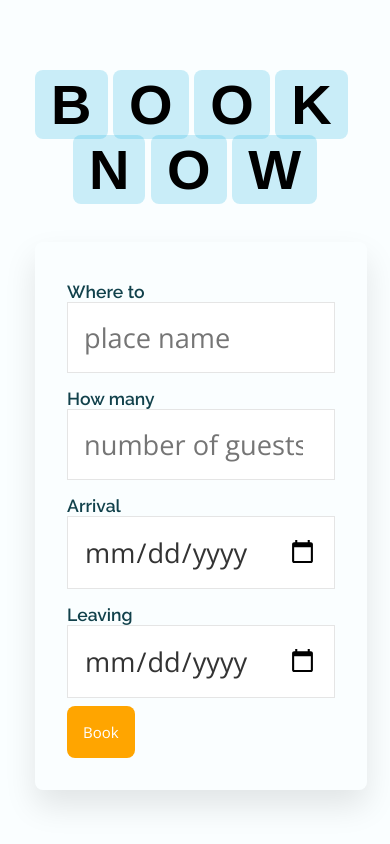
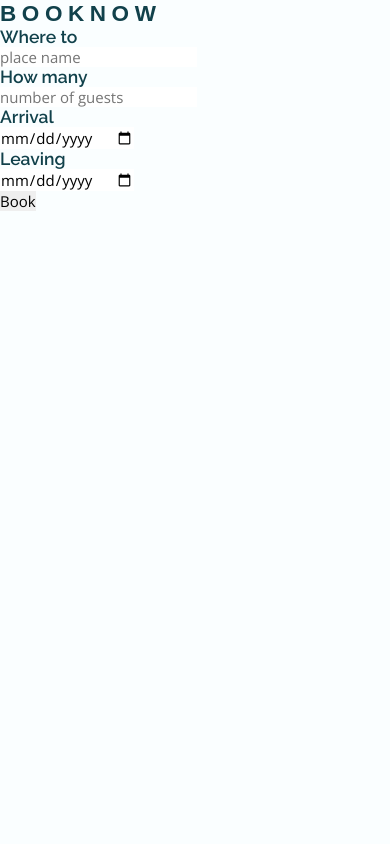
Before and after one commit to Anya-met/Webtech-MidtermsAct2, a plain HTML site: page places.html in a window 390 px wide. Drawn offline with nearby package versions, Linux system fonts and the light colour scheme.

Commit message:
Update styles.css

```diff
--- a/assets/css/styles.css
+++ b/assets/css/styles.css
@@ -1202,73 +1202,4 @@ header .logo
   {
     font-size: 2em;
   }
-
-  /*========== BookNow ==========*/
-
-section{
-    padding:2rem 9%;
 }
-
-.heading{
-    text-align: center;
-    padding: 2.5rem 0
-}
-
-.heading span{
-    font-size: 3.5rem;
-    background: rgba(7, 171, 221, 0.2);
-    color:rgb(0, 0, 0);
-    border-radius: .5rem;
-    padding: .2rem 1rem;
-}
-
-.heading span.space{
-    background: none;
-}
-
-.book .row{
-    display: flex;
-    flex-wrap: wrap;
-    gap: 1.5rem;
-    align-items: center;
-}
-
-.book .row .image{
-    flex: 1 1 40rem;
-
-}
-
-.book .row form{
-flex: 1 1 40rem;
-padding: 2rem;
-box-shadow: 0 1rem 2rem rgba(0,0,0,.1);
-border-radius: .5rem;
-}
-
-.book .row form .inputBox{
-    padding: .5rem 0;
-}
-
-.book .row form .inputBox input{
-width: 100%;
-padding: 1rem;
-border: .1rem solid rgba(0,0,0,.1);
-font-size: 1.7rem;
-color: #333;
-text-transform: none;
-}
-
-.btn {
-    background-color: orange;
-    color: white;
-    padding: 1rem;
-    border-radius: 0.5rem;
-    cursor: pointer;
-    transition: all 0.2s ease-in-out;
-  }
-
-  .btn:hover {
-    background-color: #cc6600;
-  }
-
-}
```
